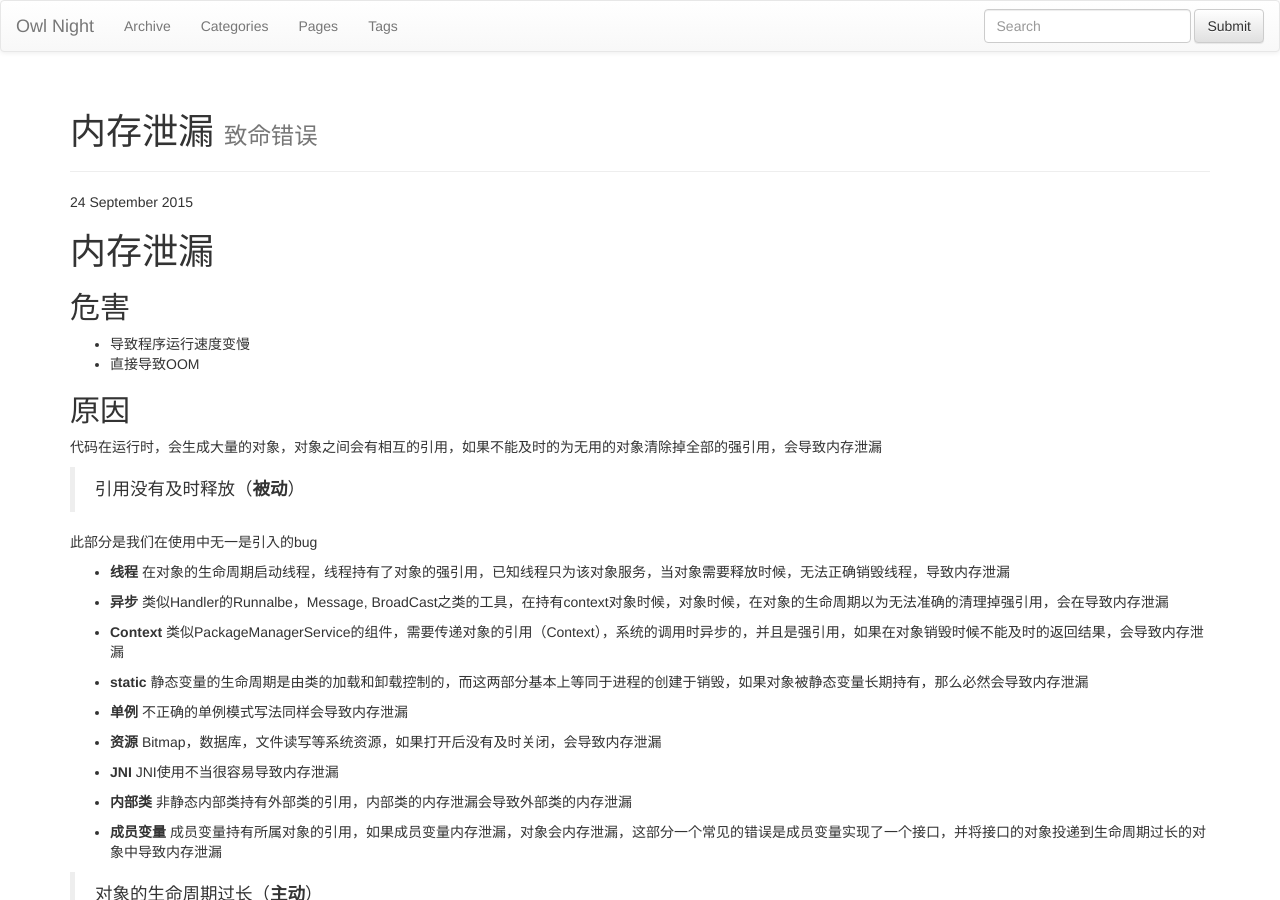
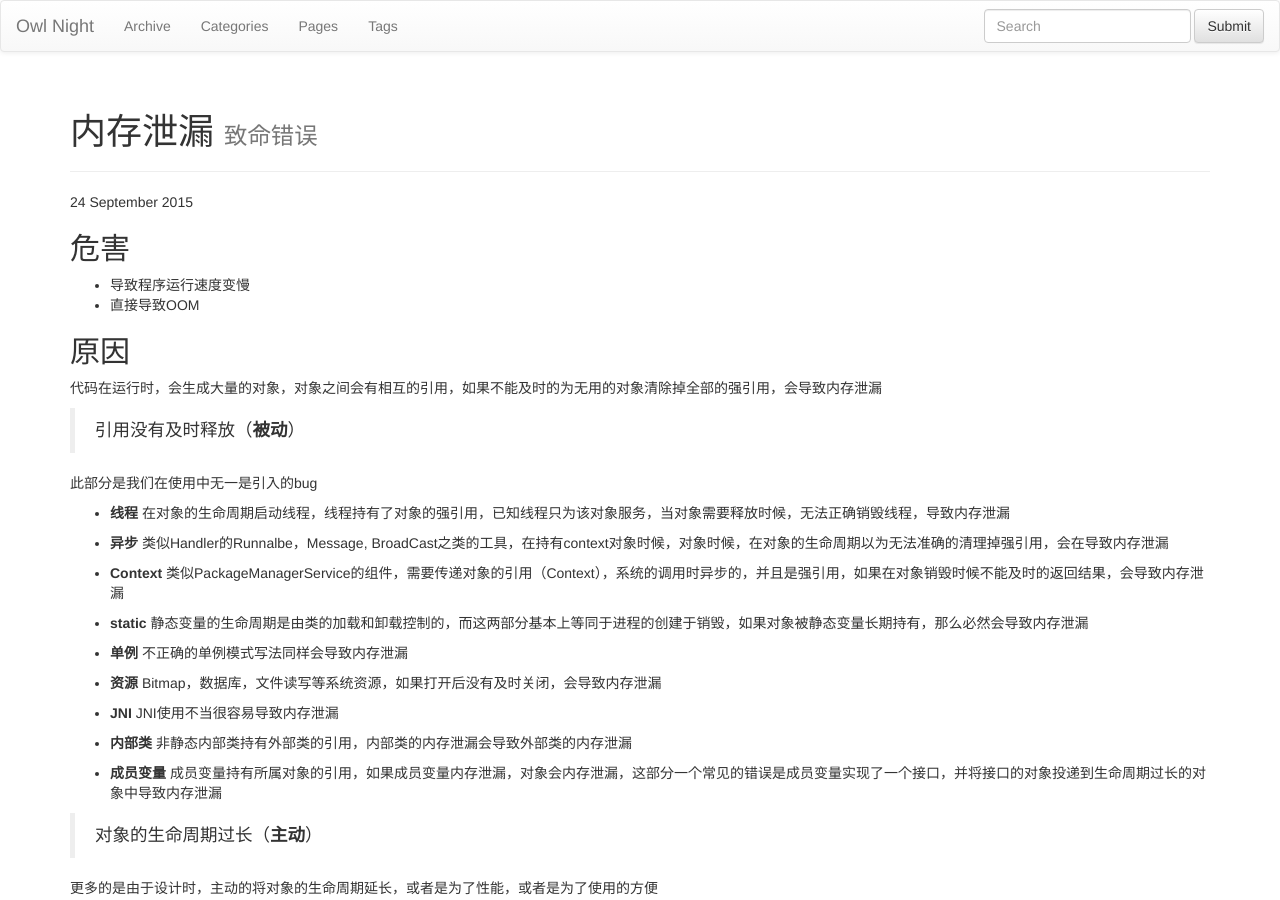
Before and after one commit to zhqhzhqh/zhqhzhqh.github.io, a Jekyll site: the page built from _posts/android/2015-09-24-内存泄漏.md, in a window 1280 px wide and 900 px high. Built offline with Jekyll 4.4.1, drawn with Linux system fonts in a browser that asks for light colours; nearby versions of some CDN libraries; library files that are not in the unit come from our copies; comment, search, counter and statistics services are not loaded.

Commit message:
修改内存泄漏文章

```diff
--- a/_posts/android/2015-09-24-内存泄漏.md
+++ b/_posts/android/2015-09-24-内存泄漏.md
@@ -7,8 +7,6 @@ category: android
 tags: [android, java]
 ---
 {% include JB/setup %}
-
-# 内存泄漏
 
 ## 危害
 
```
